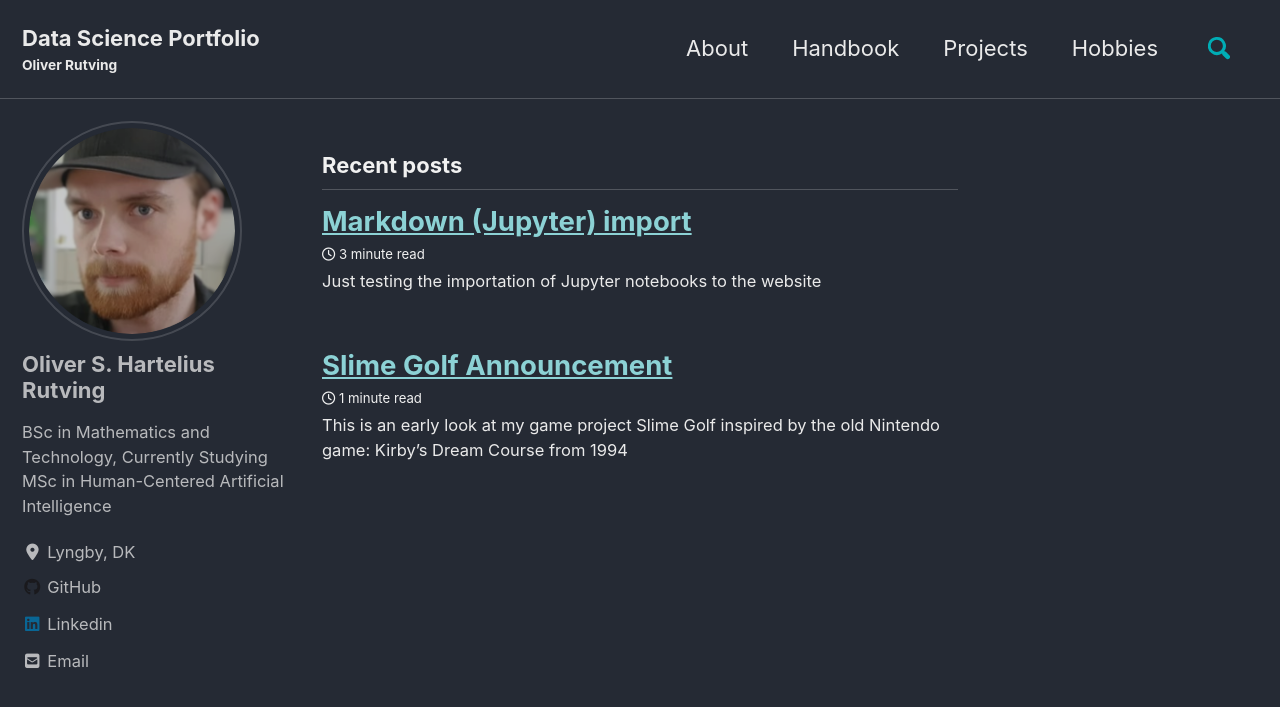
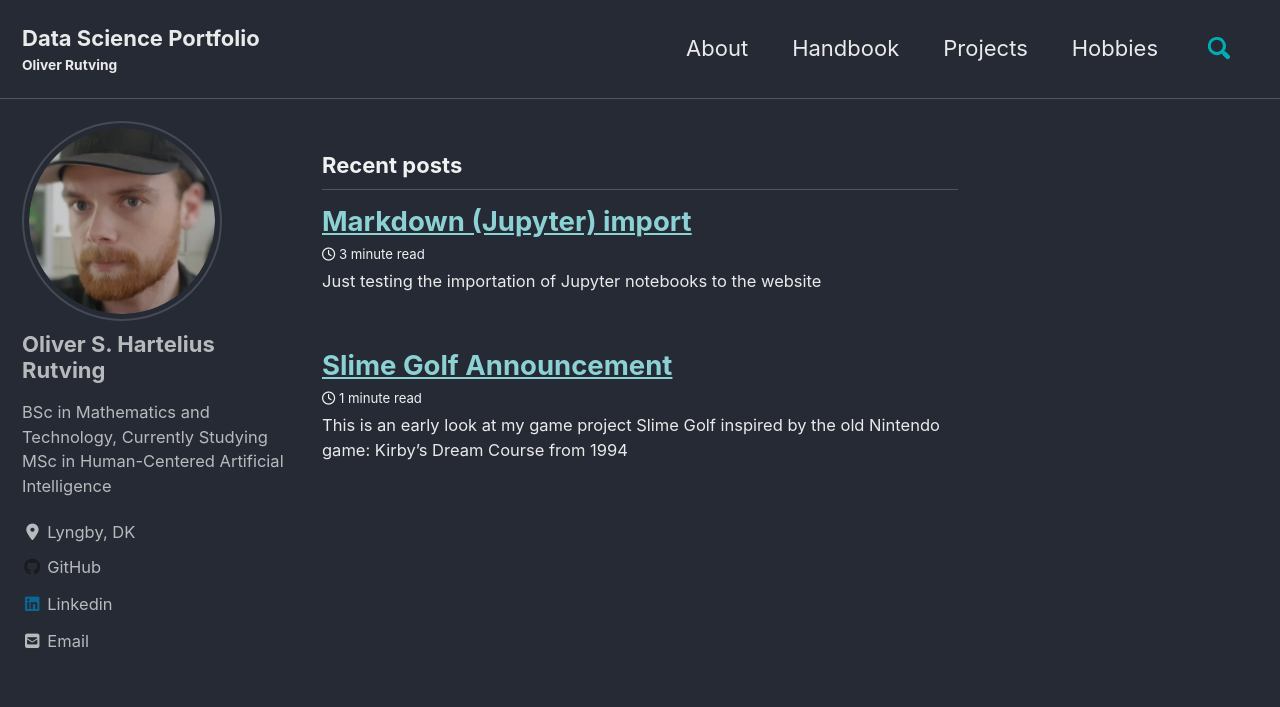
Before and after one commit to oliv2079/oliv2079.github.io, a Jekyll site: the page built from index.html, in a window 1280 px wide and 900 px high. Shown: the top 707 px of the window. Built offline with Jekyll 4.4.1, drawn with Linux system fonts in a browser that asks for light colours; cached includes are drawn as plain includes; nearby versions of some CDN libraries; the list of posts is cut into pages by our own code.

Commit message:
Update _sidebar.scss

```diff
--- a/_sass/minimal-mistakes/_sidebar.scss
+++ b/_sass/minimal-mistakes/_sidebar.scss
@@ -127,7 +127,7 @@
   }
 
   img {
-    max-width: 220px;
+    max-width: 200px;
     border-radius: 100%;
 
     @include breakpoint($large) {
@@ -140,7 +140,7 @@
 .author__content {
   display: table-cell;
   vertical-align: top;
-  padding-left: 25px;
+  padding-left: 15px;
   padding-right: 25px;
   line-height: 1;
 
```
